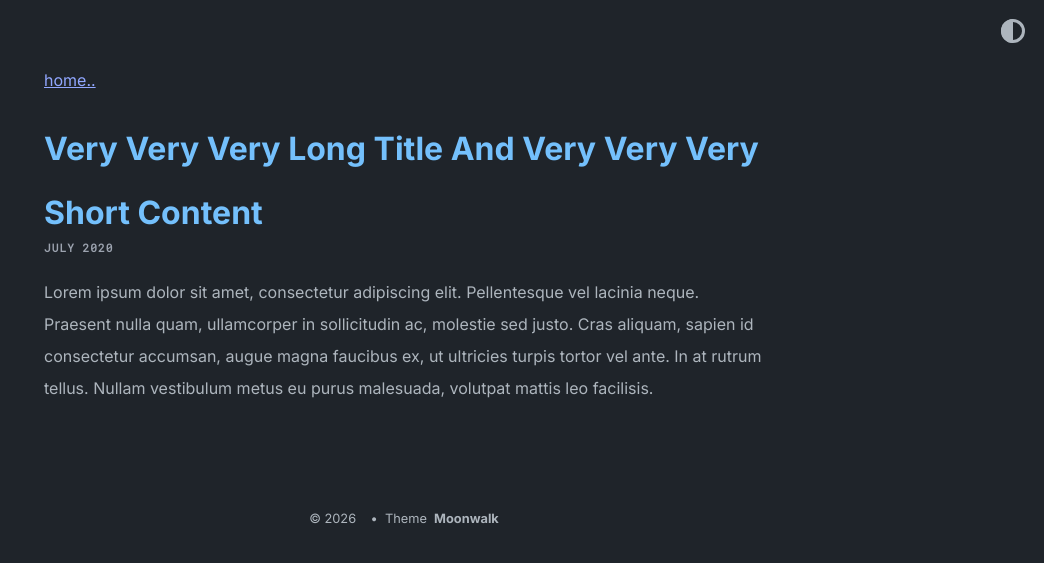
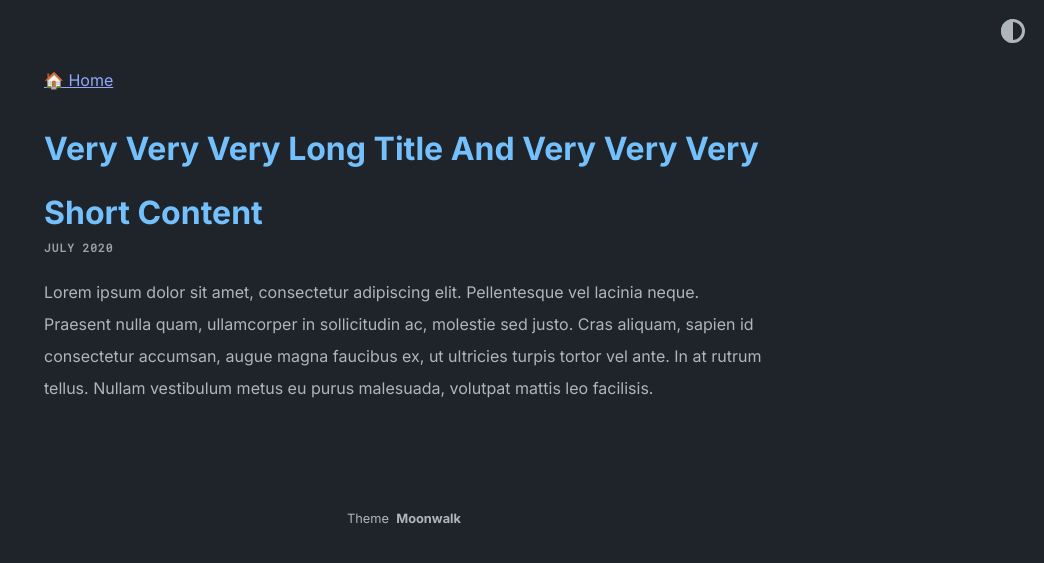
Before and after one commit to SpeedyCoder1192/sfcnotes, a Jekyll site: the page built from _posts/2020-07-08-very-very-very-long-title-and-very-very-very-short-content.md, in a window 1280 px wide. Shown: the top 563 px of the page, without its empty margins (236-1280 px from the left). Built offline with Jekyll 4.4.1, drawn with Linux system fonts in a browser that asks for light colours.

Commit message:
modified:   _config.yml 	deleted:    _data/footer.yml

```diff
--- a/_config.yml
+++ b/_config.yml
@@ -9,12 +9,12 @@ remote_theme: abhinavs/moonwalk
 theme_config:
   appearance: "dark"
   appearance_toggle: true
-  back_home_text: "home.."
+  back_home_text: "🏠 Home"
   date_format: "%Y-%m-%d"
   show_description: true
   show_navbar: true
-  show_footer: true
-  show_copyright: true
+  show_footer: false
+  show_copyright: false
   show_projects: false
   show_blog: false
   show_old_projects: false
--- a/_data/footer.yml
+++ /dev/null
@@ -1 +0,0 @@
-copyright: "© 2026 Spencer's Fan Community™."
```
